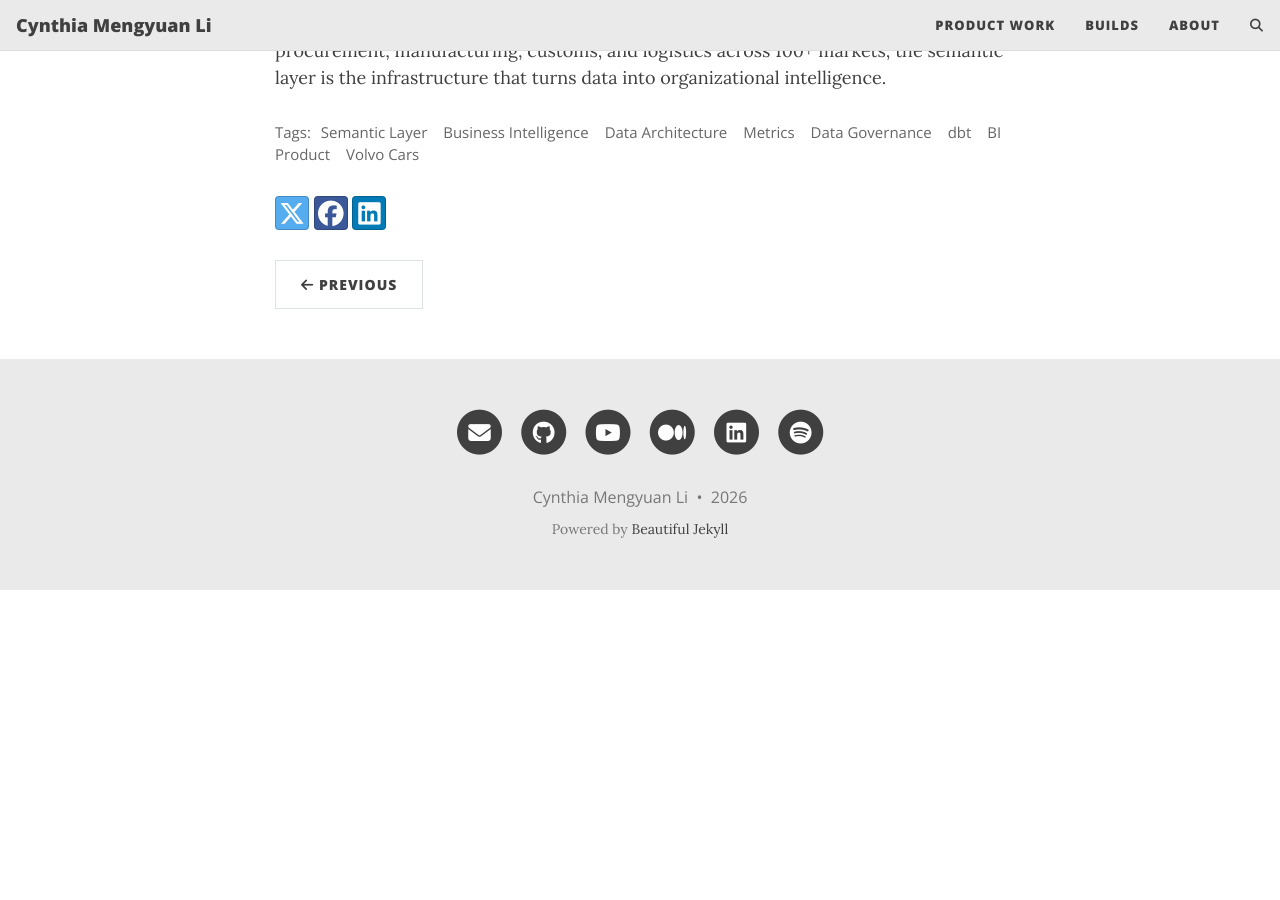
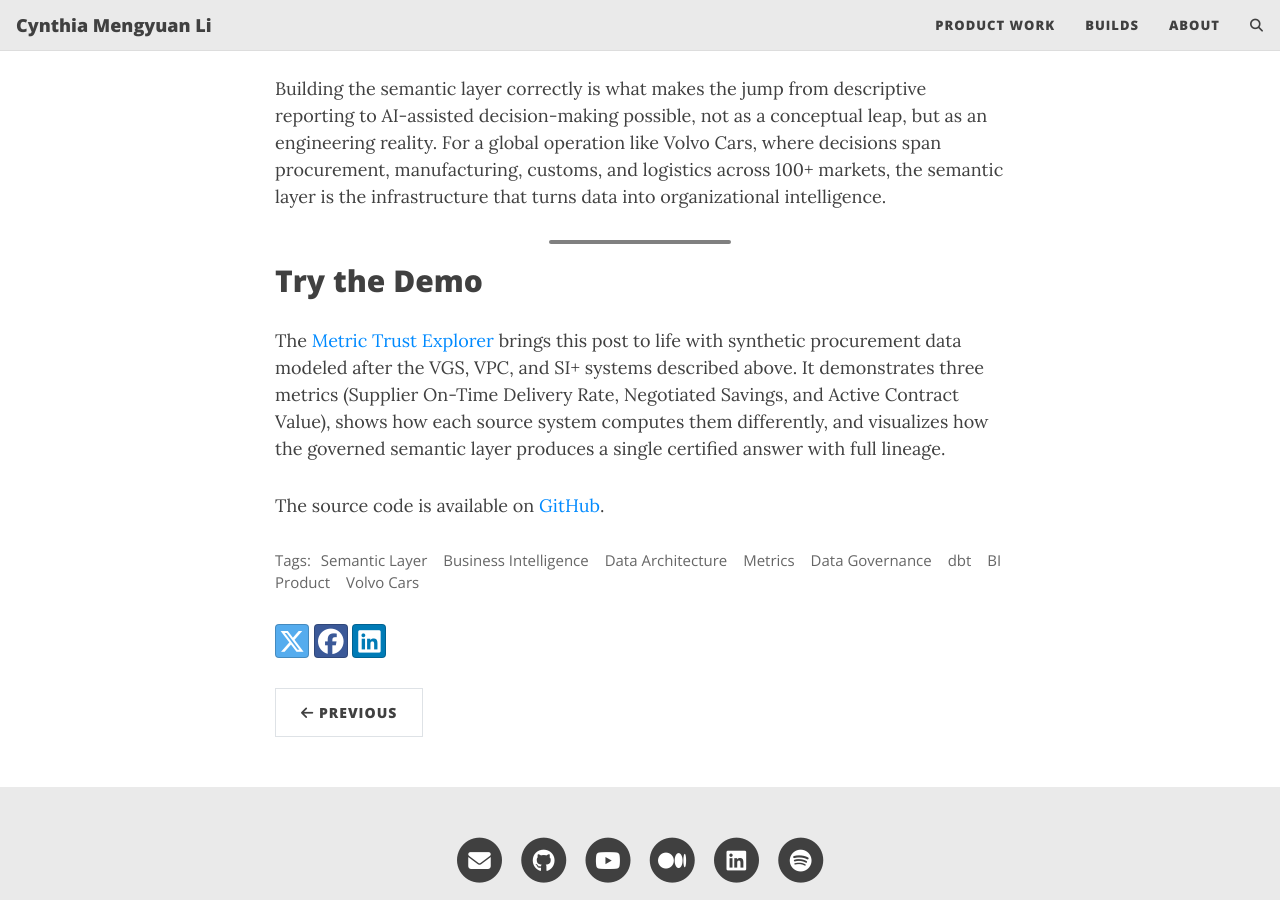
Before and after one commit to cynthialmy/cynthialmy.github.io, a Jekyll site: the page built from _posts/2026-02-13-semantic-layer-bi.md, in a window 1280 px wide and 900 px high, scrolled down 10311 px. Built offline with Jekyll 4.4.1, drawn with Linux system fonts in a browser that asks for light colours; comment, search, counter and statistics services are not loaded; before the commit the page ends 10901 px from its top, so only the background shows below that; some of the changed text lies outside the part shown.

Commit message:
added post

```diff
--- a/_posts/2026-02-13-semantic-layer-bi.md
+++ b/_posts/2026-02-13-semantic-layer-bi.md
@@ -12,6 +12,8 @@ comments: true
 At Volvo Cars, data is generated at enormous scale across manufacturing lines, supply chain systems, dealer networks, connected vehicles, and procurement platforms. The challenge is not producing data. The challenge is producing meaning. When ten teams define "delivery lead time" ten different ways, executive dashboards become arenas of contradiction rather than instruments of clarity.
 
 This post documents how I think about building a semantic-layer-driven BI product that treats metric definition as infrastructure, not decoration. The goal is to move from fragmented reporting to a governed, reusable abstraction that enables consistent decisions across the organization.
+
+> **Interactive demo:** [Metric Trust Explorer](https://semantic-layer-demo.streamlit.app/) shows how three source systems compute the same procurement metrics differently, and how a governed semantic layer resolves the inconsistency. Source on [GitHub](https://github.com/cynthialmy/semantic-layer-demo).
 
 ---
 
@@ -221,3 +223,11 @@ At Volvo Cars, this connection between the semantic layer and AI is already conc
 The same principle applies in customs and trade. An AI system that helps brokers classify goods under the Harmonized System needs access to governed definitions of product categories, tariff logic, and FTA eligibility rules. If the AI classifies a battery module as one HS code while the customs reporting dashboard uses another, the organization faces audit risk from its own internal inconsistency. The semantic layer ensures that classification logic, duty calculations, and compliance thresholds are defined once and consumed everywhere.
 
 Building the semantic layer correctly is what makes the jump from descriptive reporting to AI-assisted decision-making possible, not as a conceptual leap, but as an engineering reality. For a global operation like Volvo Cars, where decisions span procurement, manufacturing, customs, and logistics across 100+ markets, the semantic layer is the infrastructure that turns data into organizational intelligence.
+
+---
+
+## Try the Demo
+
+The [Metric Trust Explorer](https://semantic-layer-demo.streamlit.app/) brings this post to life with synthetic procurement data modeled after the VGS, VPC, and SI+ systems described above. It demonstrates three metrics (Supplier On-Time Delivery Rate, Negotiated Savings, and Active Contract Value), shows how each source system computes them differently, and visualizes how the governed semantic layer produces a single certified answer with full lineage.
+
+The source code is available on [GitHub](https://github.com/cynthialmy/semantic-layer-demo).
```
